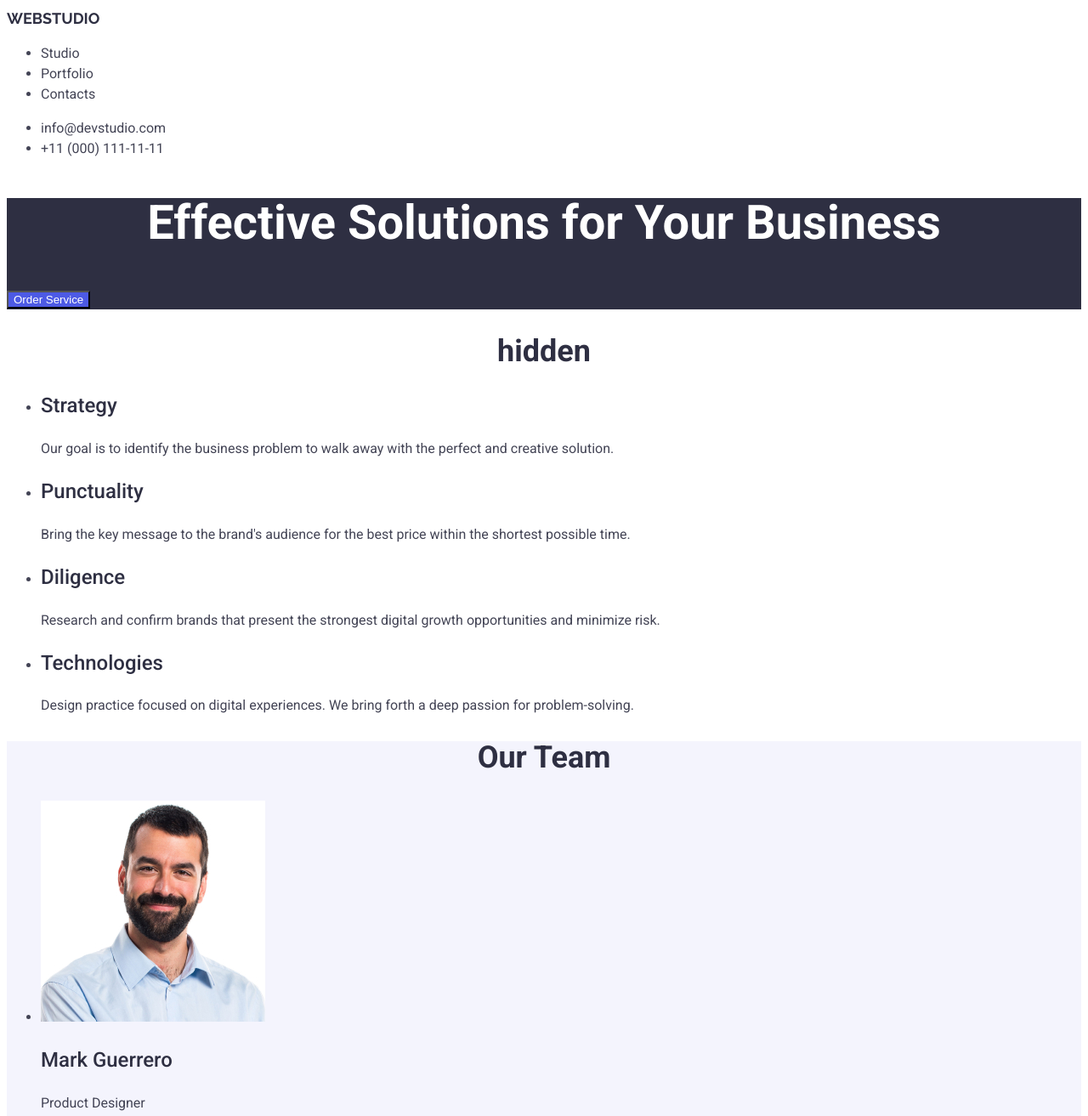
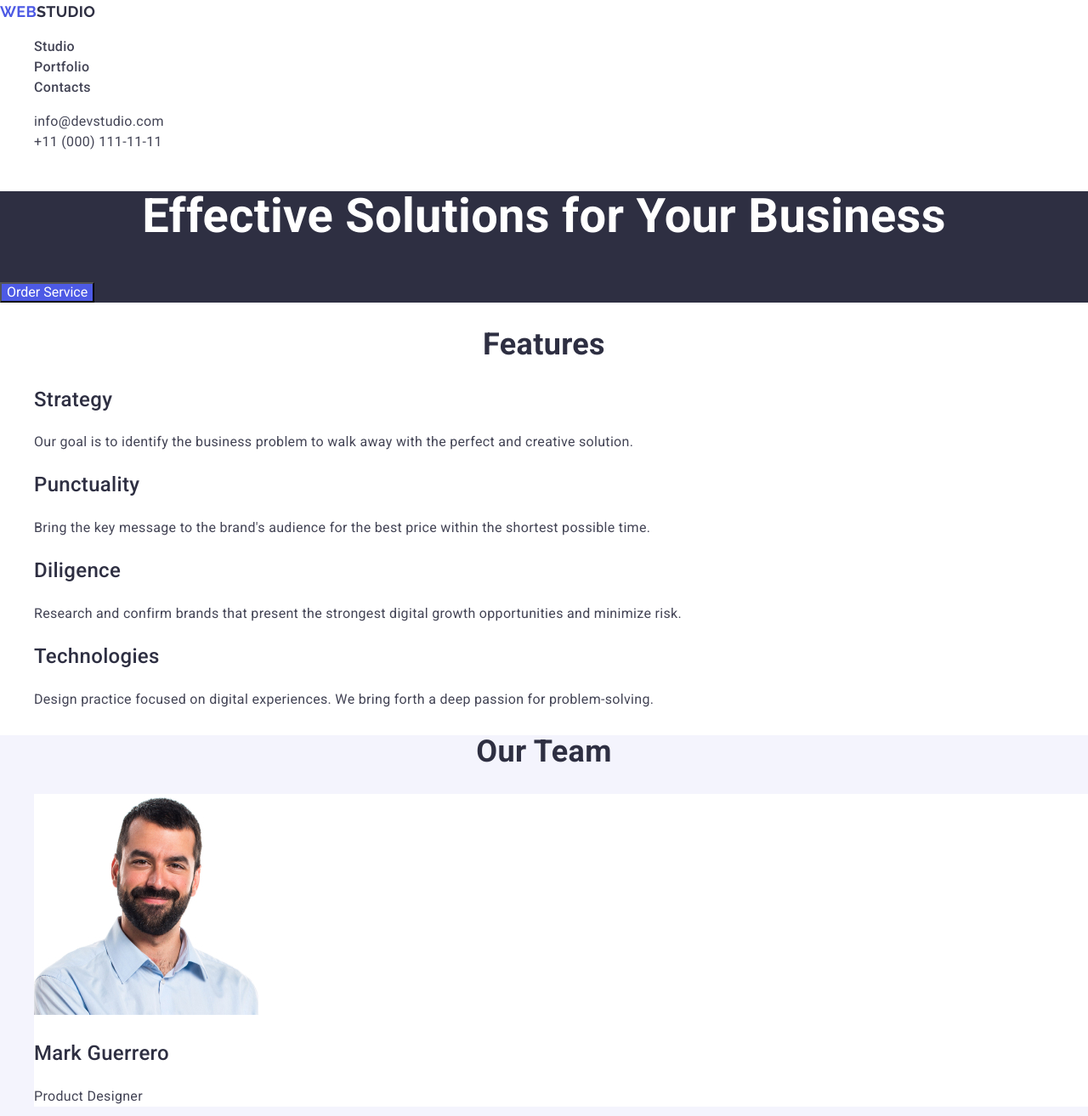
Before and after one commit to Tretiak-Anna/goit-markup-hw-02, a plain HTML site: page index.html in a window 1280 px wide. Shown: the top 1313 px of the page at 85% size. Drawn offline with nearby package versions, Linux system fonts and the light colour scheme.

Commit message:
before final cheking

```diff
--- a/css/styles.css
+++ b/css/styles.css
@@ -4,10 +4,17 @@ body {
     font-size: 16px;
     font-family: 'Roboto', sans-serif;
     line-height: 1.5;
+    letter-spacing: .02em;
+}
+ul, ol {
+	list-style-type: none;
 }
 a {
     text-decoration: none;
     color: inherit;
+}
+.logo-accent {
+    color: #4D5AE5;
 }
 .logo, .logo-footer {
     font-size: 18px;
@@ -17,6 +24,9 @@ a {
 }
 .link {
     font-style: normal;
+}
+.nav-list {
+    font-weight: 500;
 }
 .main-text {
     background-color: #2E2F42;
@@ -51,10 +61,8 @@ button {
 .team {
     background-color: #F4F4FD;
 }
-.portfolio {
-
-
-
+.member {
+    background-color: #FFFFFF;
 }
 footer {
     background-color: #2E2F42;
--- a/index.html
+++ b/index.html
@@ -4,6 +4,7 @@
     <meta charset="UTF-8" />
     <meta name="viewport" content="width=device-width, initial-scale=1.0" />
     <title>Document</title>
+    <link rel="stylesheet" href="https://cdn.jsdelivr.net/npm/modern-normalize@2.0.0/modern-normalize.min.css">
     <link rel="preconnect" href="https://fonts.googleapis.com">
 <link rel="preconnect" href="https://fonts.gstatic.com" crossorigin>
 <link href="https://fonts.googleapis.com/css2?family=Roboto:wght@400;500;700&display=swap" rel="stylesheet">
@@ -14,9 +15,9 @@
     <header>
 
       <nav>
-        <a class="logo" href="./index.html" target="_blank">WebStudio
+        <a class="logo" href="./index.html" target="_blank"> <span class="logo-accent">Web</span>Studio
         </a>
-        <ul>
+        <ul class="nav-list">
           <li><a href="">Studio</a></li>
           <li><a href="">Portfolio</a></li>
           <li><a href="">Contacts</a></li>
@@ -39,7 +40,7 @@
       <button type="button">Order Service</button>
     </section>
       <section>
-        <h2>hidden</h2>
+        <h2>Features</h2>
         <ul>
           <li>
             <h3>Strategy</h3>
@@ -74,28 +75,28 @@
       <section class="team">
         <h2>Our Team</h2>
         <ul>
-          <li>
+          <li class="member">
             <img
     src="./images/img-3.jpg"
     alt="Product Designer" width="264" height="260"/>
     <h3>Mark Guerrero</h3>
     <p>Product Designer</p>
           </li>
-          <li>
+          <li class="member">
             <img
     src="./images/img-2.jpg"
     alt="Frontend Developer" width="264" height="260"/>
     <h3>Tom Ford</h3>
     <p>Frontend Developer</p>
           </li>
-          <li>
+          <li class="member">
             <img
     src="./images/img-1.jpg"
     alt="Marketing" width="264" height="260"/>
     <h3>Camila Garcia</h3>
     <p>Marketing</p>
           </li>
-          <li>
+          <li class="member">
             <img
     src="./images/img.jpg"
     alt="UI Designer" width="264" height="260"/>
@@ -153,7 +154,7 @@
       </section>
     </main>
     <footer>
-      <a class="logo-footer" href="./index.html" target="_blank">WebStudio
+      <a class="logo-footer" href="./index.html" target="_blank"><span class="logo-accent">Web</span>Studio
       </a>
 <p>
   Increase the flow of customers and sales for your business with digital marketing & growth solutions.
```
